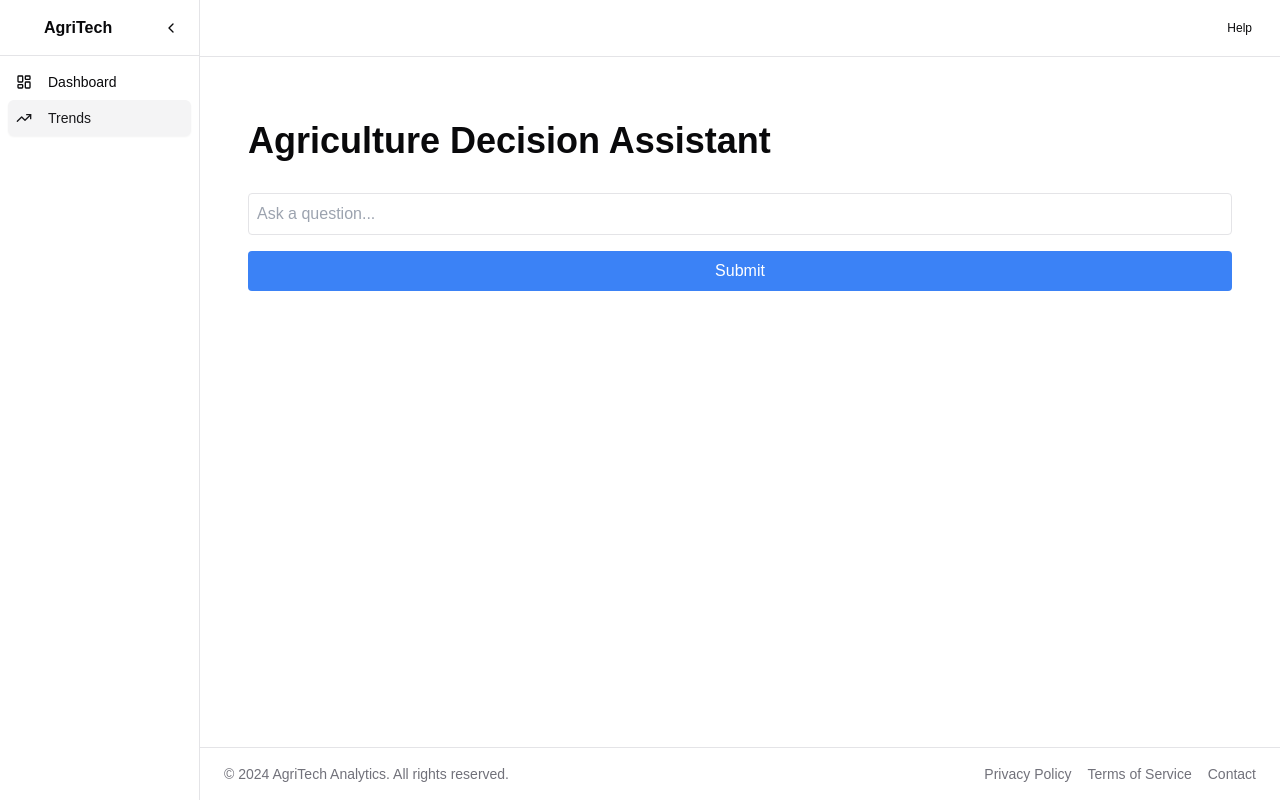
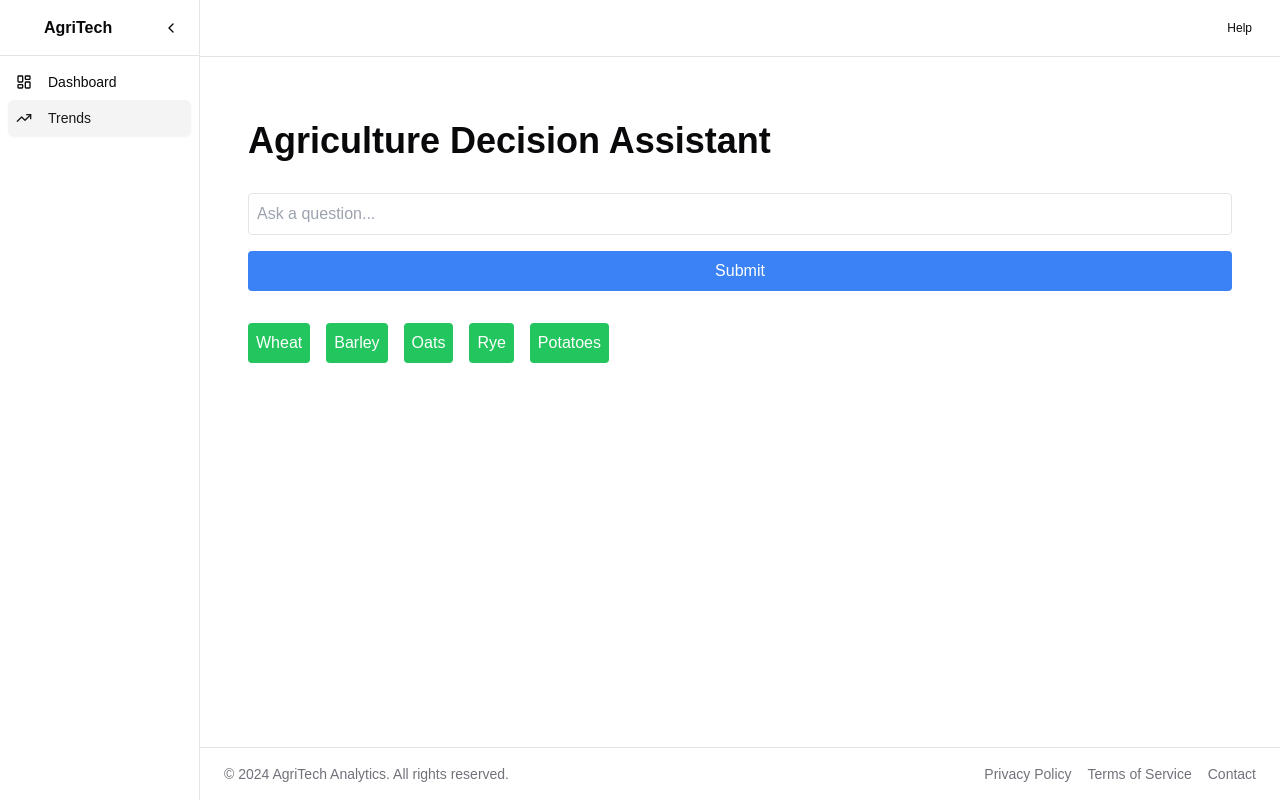
Before and after one commit to alvin159/AI-SW-Hackhathon, a Next.js app: page /trends in a window 1280 px wide. Built offline with nearby package versions, Linux system fonts and the light colour scheme.

Commit message:
suggestion buttons added

```diff
--- a/src/app/trends/page.tsx
+++ b/src/app/trends/page.tsx
@@ -13,6 +13,15 @@ export default function Home() {
 
     console.log("Submitting query:", query);
     await analyzeQuery(query, concept, location);
+  };
+
+  const handleSuggestion = async (suggestion) => {
+    setQuery(suggestion);
+    const concept = "Phosphate_fertilizer";
+    const location = "Europe";
+
+    console.log("Submitting suggestion:", suggestion);
+    await analyzeQuery(suggestion, concept, location);
   };
 
   return (
@@ -31,6 +40,20 @@ export default function Home() {
           {loading ? "Processing..." : "Submit"}
         </button>
       </form>
+
+      <div className="flex flex-wrap gap-4 mt-4">
+        {["Wheat", "Barley", "Oats", "Rye", "Potatoes"].map((crop) => (
+          <button
+            key={crop}
+            onClick={() => handleSuggestion(`Optimal fertilizer for ${crop}`)}
+            disabled={loading}
+            className="p-2 bg-green-500 text-white rounded"
+          >
+            {crop}
+          </button>
+        ))}
+      </div>
+
       {error && <p className="text-red-500 mt-2">Error: {error}</p>}
       {result && <p className="mt-2"><strong>Recommendation:</strong> {result}</p>}
     </main>
```
Also changed, not shown: 1 other file (tests, documents, lock files or other folders).
